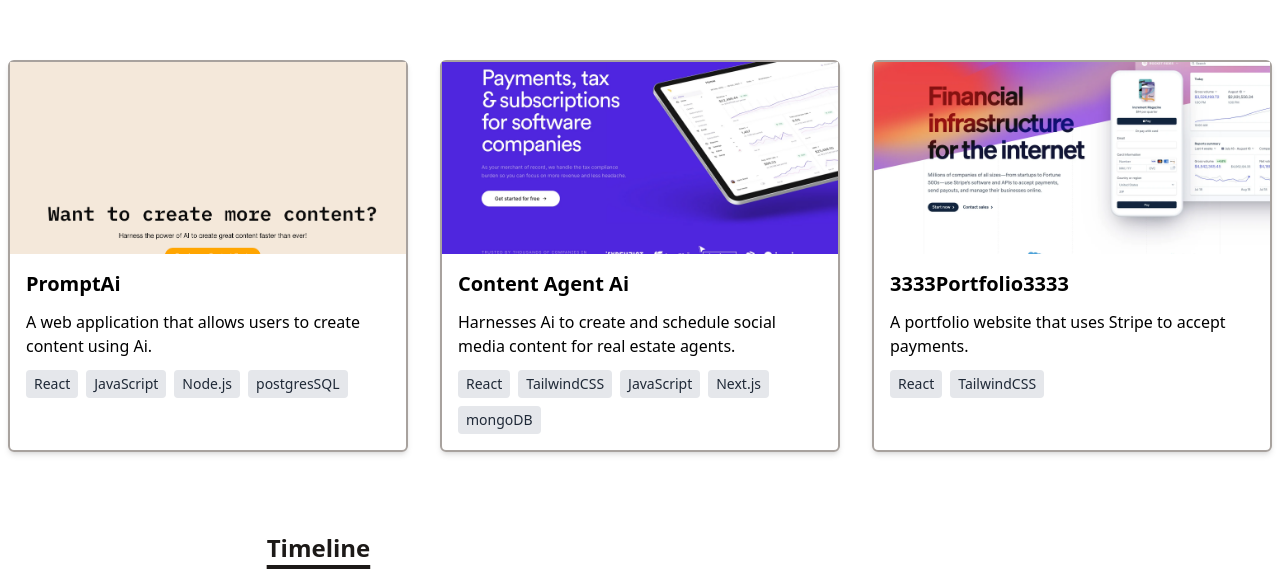
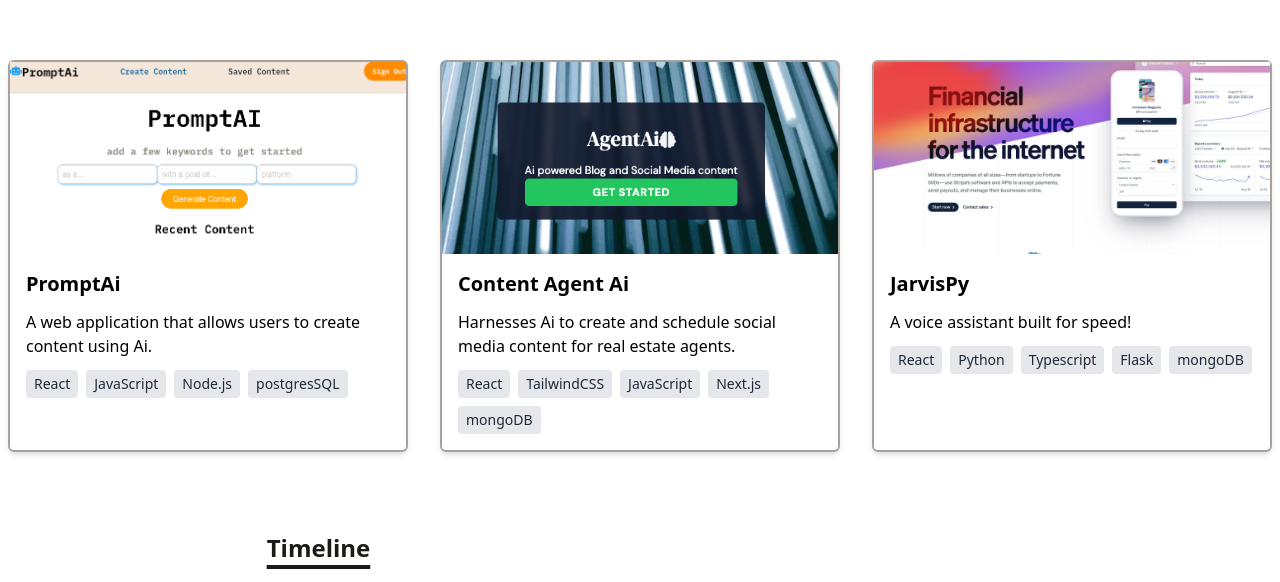
Before and after one commit to jarrodkohl/minimalist, a React (Vite) app: page / in a window 1280 px wide. Shown: the part 740-1322 px from the top of the page. Built offline with nearby package versions, Linux system fonts and the light colour scheme.

Commit message:
animation and style

```diff
--- a/src/data/portfolio.js
+++ b/src/data/portfolio.js
@@ -4,23 +4,23 @@
     subtitle: "A web application that allows users to create content using Ai.",
     imgUrl: "assets/PromptAiScreen.png",
     stack: ["React", "JavaScript", "Node.js", "postgresSQL"],
-    link: "",
+    link: "https://promptai.herokuapp.com/",
     id: 1,
   },
   {
     title: "Content Agent Ai",
     subtitle: "Harnesses Ai to create and schedule social media content for real estate agents.",
-    imgUrl: "assets/Lemon Squeezy Web 0.png",
+    imgUrl: "public/assets/AgentAiLanding.png",
     stack: ["React", "TailwindCSS", "JavaScript", "Next.js", "mongoDB"],
-    link: "",
+    link: "https://github.com/jarrodkohl/token-content",
     id: 2,
   },
   {
-    title: "3333Portfolio3333",
-    subtitle: "A portfolio website that uses Stripe to accept payments.",
+    title: "JarvisPy",
+    subtitle: "A voice assistant built for speed!",
     imgUrl: "assets/Stripe Web 0.png",
-    stack: ["React", "TailwindCSS"],
-    link: "",
+    stack: ["React", "Python", "Typescript", "Flask", "mongoDB"],
+    link: "https://github.com/jarrodkohl/jarvisPy",
     id: 3,
   },
 ]
```
Also changed, not shown: public/assets/AgentAiLanding.png (added), public/assets/PromptAiScreen.png.
